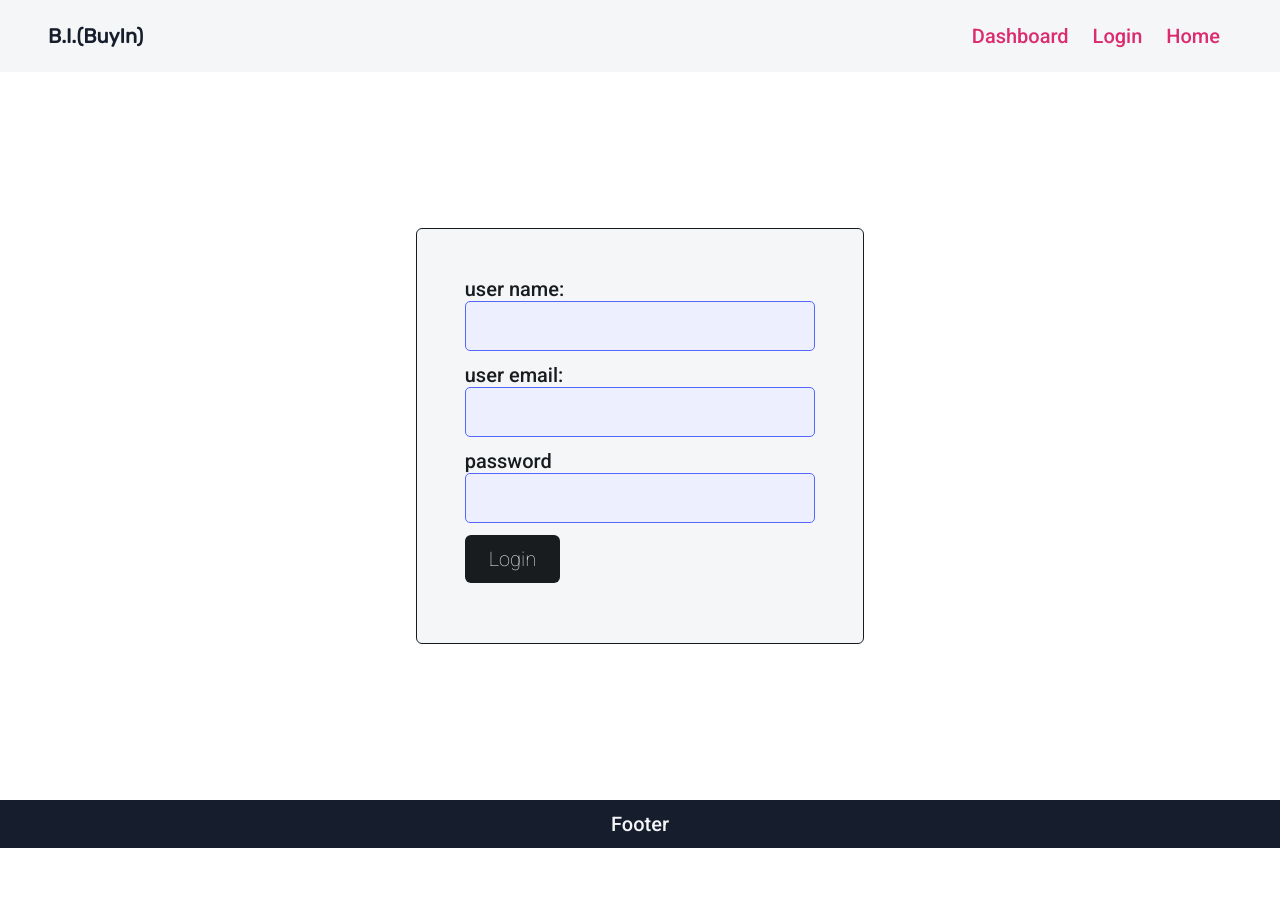
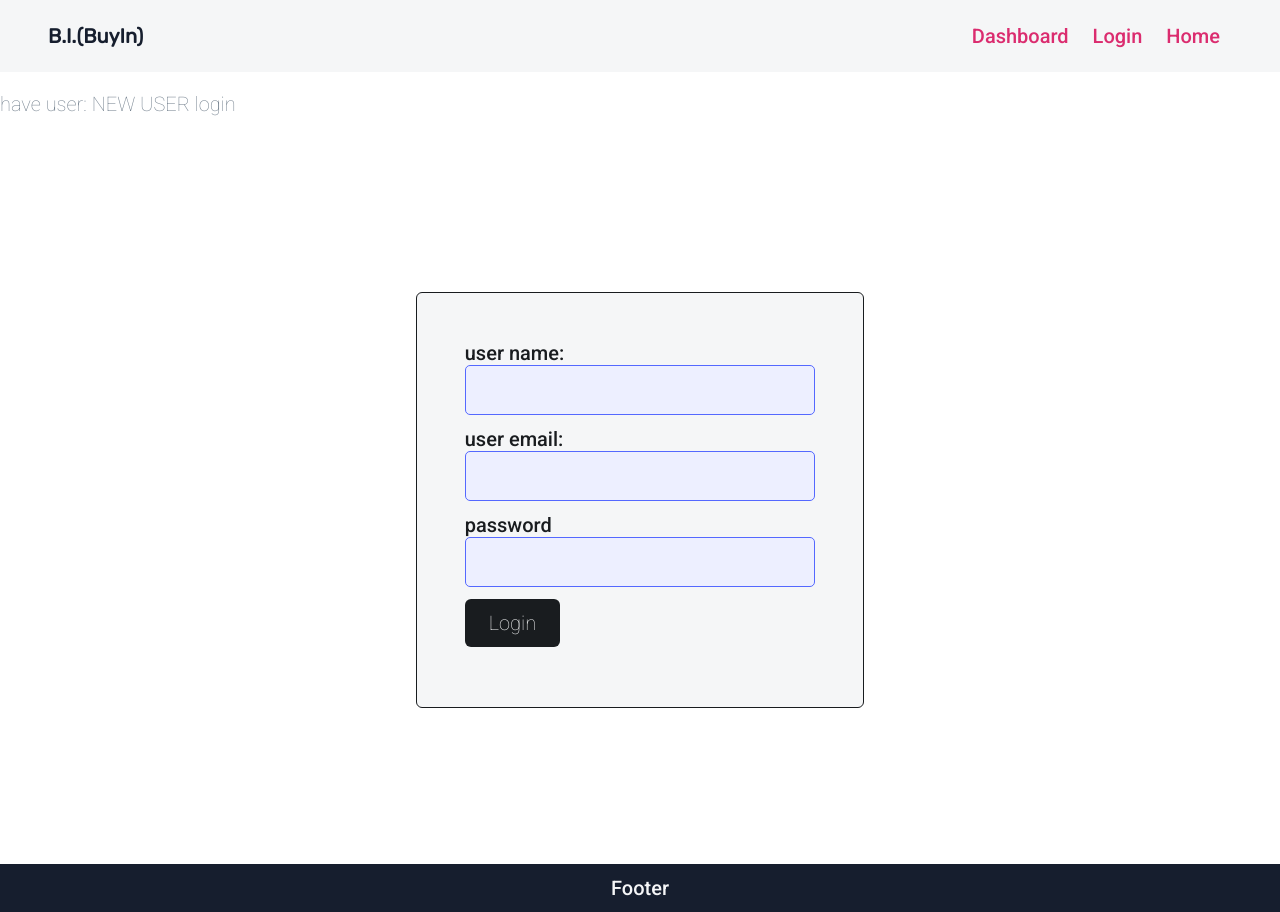
Before and after one commit to CianORuanaidh/buy-in, a React (Create React App) app: page /login in a window 1280 px wide. Before the commit the page ends 848 px from the top, so only its background shows below. Built offline with nearby package versions, Linux system fonts and the light colour scheme.

Commit message:
working on login

```diff
--- a/src/page_dashboard/DashboardPage.js
+++ b/src/page_dashboard/DashboardPage.js
@@ -21,7 +21,7 @@ function DashboardPage() {
     // console.log(allKittys)
 
     useEffect(() => {
-        console.log('INIT Dashboard');
+        // console.log('INIT Dashboard');
         axios.get(url)
             .then(resp => {
                 console.log('AXIOS RESP')
@@ -35,8 +35,8 @@ function DashboardPage() {
     }, []);
 
     useEffect(() => {
-        console.log('allKittys useEffect');
-        console.log(allKittys);
+        // console.log('allKittys useEffect');
+        // console.log(allKittys);
 
 
         return () => {
--- a/src/page_login/LoginPage.js
+++ b/src/page_login/LoginPage.js
@@ -1,13 +1,50 @@
+import { useState, useEffect } from 'react';
+
 import './LoginPage.scss';
 import UserLogin from './components/Login/UserLogin';
+
+import UserSignup from '../page_signup/SignupPage';
 
 /*
 * LoginPage Page
 */
+
 function LoginPage() {
+    const [userData, setUserData] = useState(null);
+
+
+    console.log('userData')
+    console.log(userData)
+
+    useEffect(() =>{
+        console.log('init function')
+        setUserData('NEW USER')
+    }, [])
+
+    useEffect(() => {
+        console.log('USE DATA CHANGED')
+    },[userData])
+
+
+    console.log('LOGIN PAGE')
     return (
-        <div className="page-container login-page">
-            <UserLogin></UserLogin>
+        <div>
+            {userData &&
+                <div>
+                    <p>have user: {userData} login</p>
+                    <div className="page-container login-page">
+                        <UserLogin></UserLogin>
+                    </div>
+                </div>
+            }
+            {!userData &&
+                <div>
+                    <p>have user: {userData} signup</p>
+                    <div className="page-container login-page">
+                        <UserSignup></UserSignup>
+                    </div>
+                </div>
+            }
         </div>
     )
 }
```
